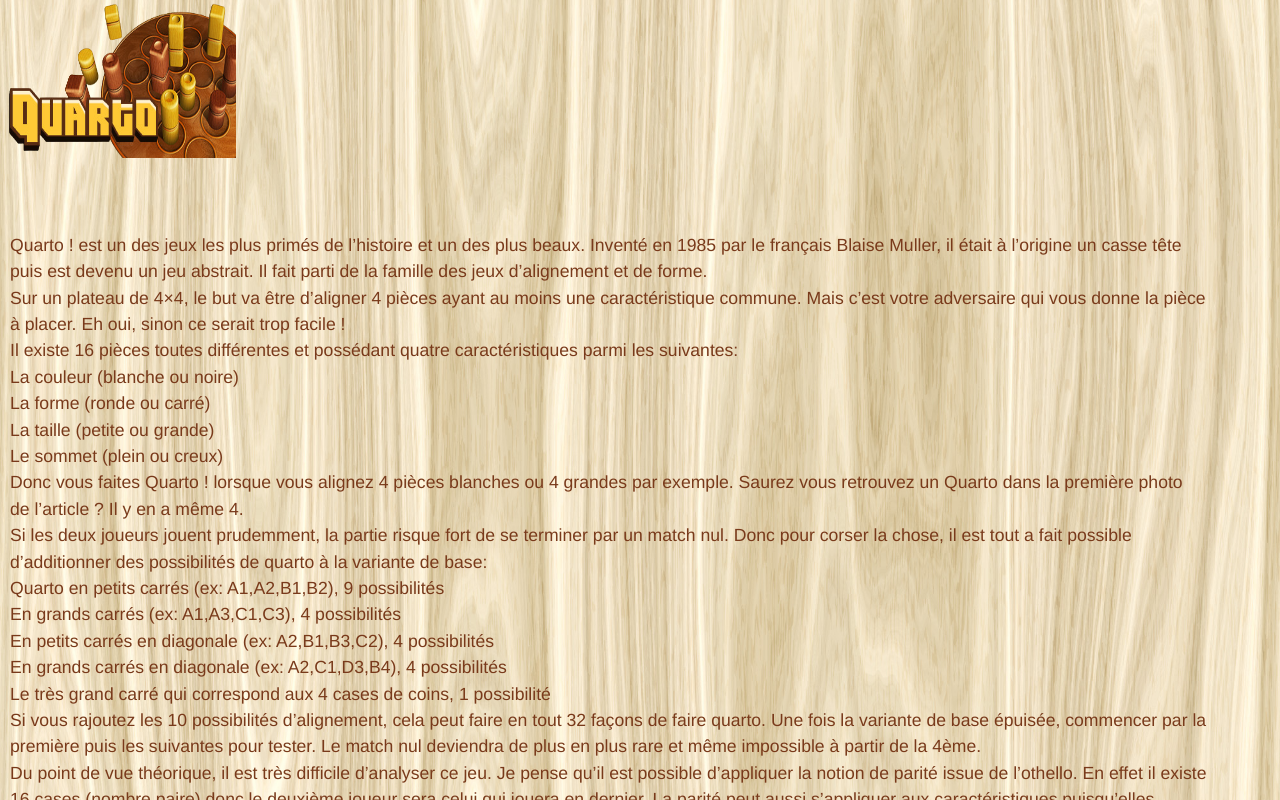
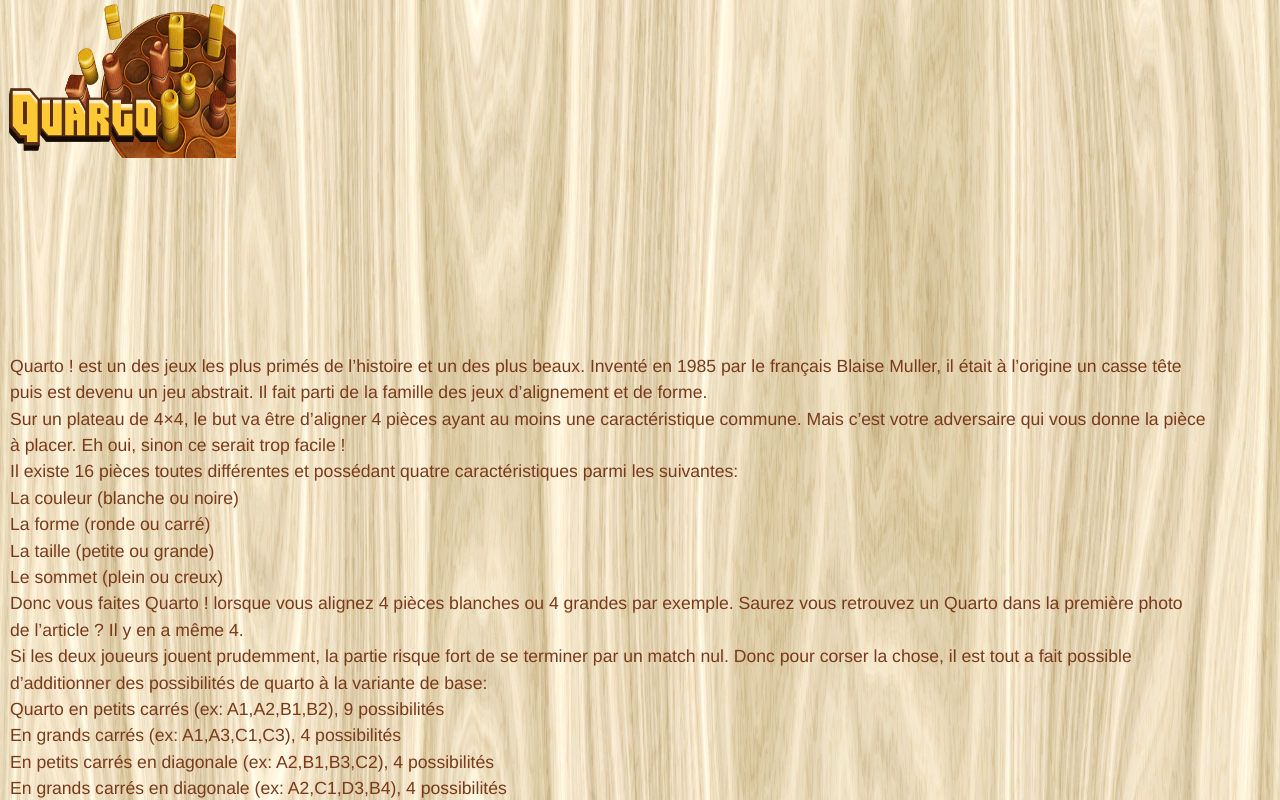
Before and after one commit to hichemCodes/quarto, a React (Create React App) app: page /history in a window 1280 px wide. Shown: the top 800 px of the page. Built offline with nearby package versions, Linux system fonts and the light colour scheme; some icons are missing; a web font is replaced by a local one.

Commit message:
add rules

```diff
--- a/src/Assets/Game.css
+++ b/src/Assets/Game.css
@@ -41,9 +41,10 @@
   font-size: 1.1rem;
 
   color: #793a1b;
-  margin-top: 350px;
+  margin-top: 74vh;
   margin-left: 10px;
 
 
 
+
 }
--- a/src/Assets/regles.css
+++ b/src/Assets/regles.css
@@ -1,6 +1,11 @@
+body {
+    -ms-overflow-style: none; /* for Internet Explorer, Edge */
+    scrollbar-width: none; /* for Firefox */
+    overflow-y: scroll;
+}
 
-body {
-    overflow: hidden;
+body::-webkit-scrollbar {
+    display: none; /* for Chrome, Safari, and Opera */
 }
 .tab-container {
     width: 100%;
--- a/src/Components/Cover.js
+++ b/src/Components/Cover.js
@@ -11,7 +11,7 @@
   };
 
   useEffect(() => {
-    Swal.fire({
+    /*Swal.fire({
         title: 'Bonjour, veuillez saisir le niveau',
         input: 'text',
         inputAttributes: {
@@ -32,7 +32,15 @@
 
 
         }
+      })*/
+      swal("Bonjour, veuillez saisir le niveau:", {
+         content: "input",
       })
+      .then((value) => {
+        handleLevelChange(parseInt(value));
+        document.getElementsByClassName('cover')[0].style.display = "none";
+        document.getElementsByClassName('welcomeMessage')[0].style.display = "block";
+      });
 
   },[]);
 
--- a/src/Pages/regles.tsx
+++ b/src/Pages/regles.tsx
@@ -14,6 +14,7 @@
   return (
     <>
 <div className="flex flex-col tab-container">
+<i className="fa-solid fa-arrow-turn-down-left"></i>
   <div className="overflow-x-auto sm:-mx-6 lg:-mx-8">
     <div className="py-4 inline-block min-w-full sm:px-6 lg:px-8">
       <div className="overflow-hidden">
```
